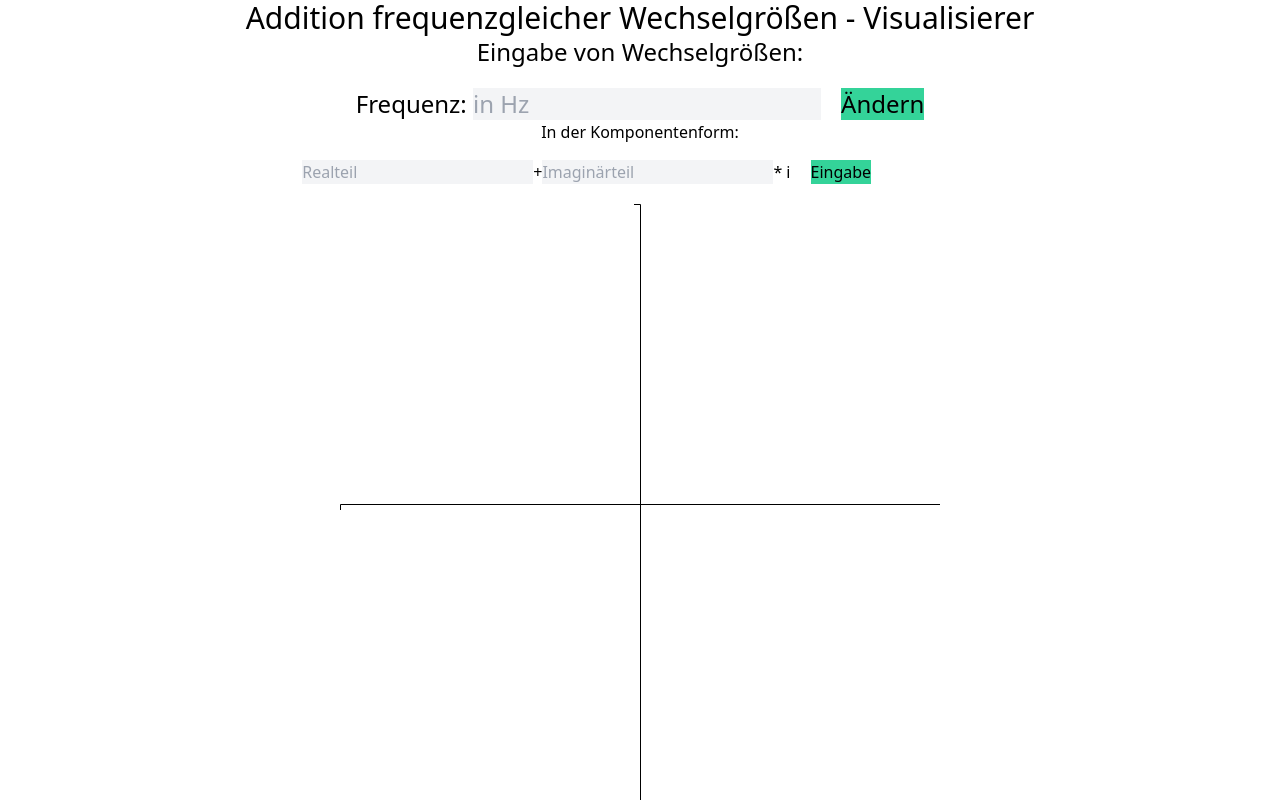
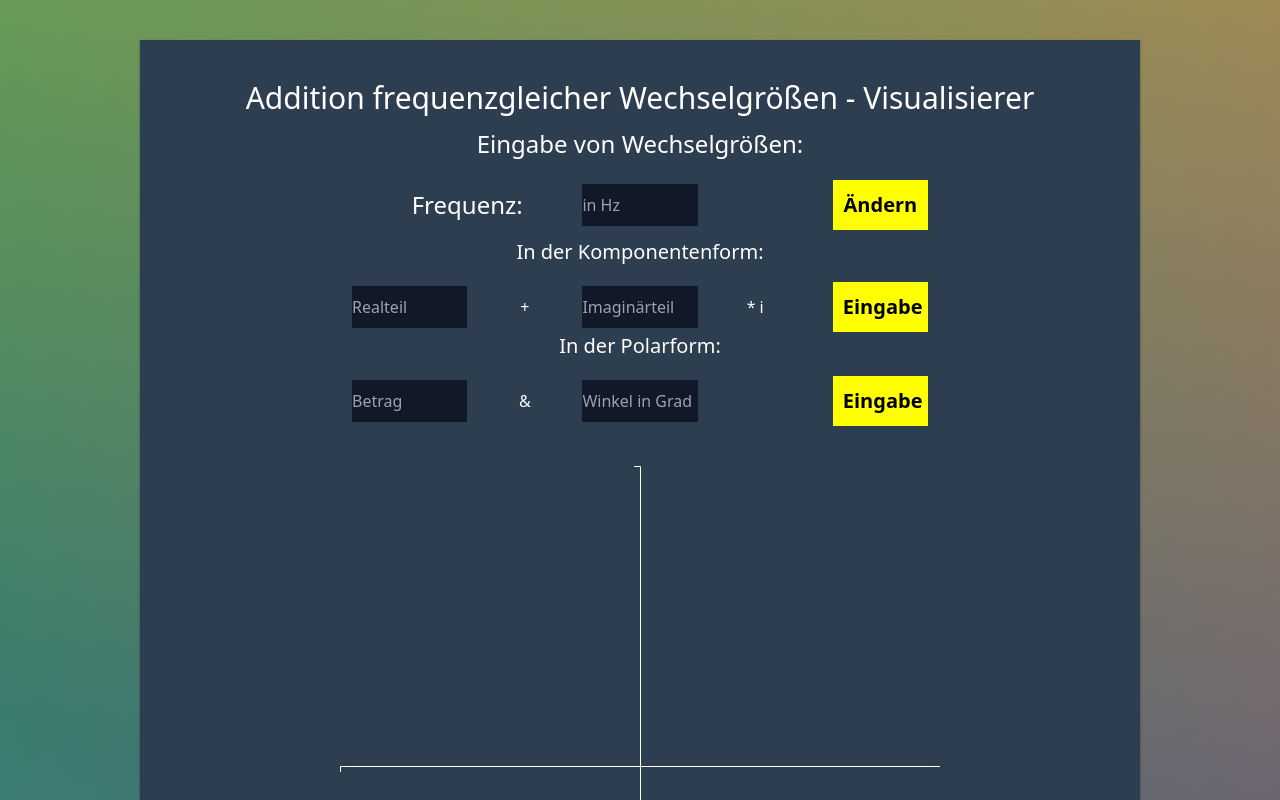
Before and after one commit to Julian-Sz/ete-addition-frequenzgleicher-wechselgroessen, a React (Create React App) app: page / in a window 1280 px wide. Shown: the top 800 px of the page. Built offline with nearby package versions, Linux system fonts and the light colour scheme; what distinct-colors would draw is missing.

Commit message:
big redesign, bugfixes

```diff
--- a/public/index.html
+++ b/public/index.html
@@ -15,6 +15,9 @@
   </head>
   <body>
     <noscript>You need to enable JavaScript to run this app.</noscript>
-    <div id="root"></div>
+    <div
+      id="root"
+      class="flex flex-col justify-center items-center relative"
+    ></div>
   </body>
 </html>
--- a/src/App.css
+++ b/src/App.css
@@ -2,6 +2,52 @@
 @tailwind components;
 @tailwind utilities;
 
+body,
+html {
+  overflow-x: hidden;
+}
+
+body {
+  background: linear-gradient(20deg, #3498db, #34495e, #e67e22);
+}
+
+.backgroundElement {
+  background: linear-gradient(135deg, #2ecc71, #8e44ad);
+  opacity: 0.5;
+}
+
 .App {
   text-align: center;
+  min-height: 100vh;
+  background: #2c3e50;
+  max-width: 1000px;
+  color: white;
+  box-shadow: 0 1px 3px rgba(0, 0, 0, 0.12), 0 1px 2px rgba(0, 0, 0, 0.24);
+  transition: all 0.3s cubic-bezier(0.25, 0.8, 0.25, 1);
 }
+
+.App:hover {
+  box-shadow: 0 14px 28px rgba(0, 0, 0, 0.25), 0 10px 10px rgba(0, 0, 0, 0.22);
+}
+
+.input-btn {
+  outline: 0;
+  position: relative;
+  display: inline-block;
+  font-size: 20px;
+  overflow: hidden;
+  cursor: pointer;
+  border: 2px solid #ffff00;
+  background: #ffff00;
+  color: #000;
+  font-weight: 600;
+  transition: box-shadow 0.5s ease-in-out, border-color 0.5s ease-in-out;
+}
+
+.input-btn:hover {
+  background-color: #ffff00;
+  color: #000;
+  box-shadow: 0 0 5px #ffff00, 0 0 20px rgb(255 255 0 / 0.8),
+    0 0 35px rgb(255 255 0 / 0.7), 0 0 50px rgb(255 255 0 / 0.6);
+  border-color: #fff;
+}
--- a/src/App.js
+++ b/src/App.js
@@ -30,7 +30,7 @@ function App() {
           // console.log(prev.zeigerarray);
           let real = action.payload.real;
           let imaginary = action.payload.imaginary;
-          let betrag = Math.sqrt(real ** 2 + imaginary ** 2);
+          let absolute = Math.sqrt(real ** 2 + imaginary ** 2);
           let angle = Math.atan(imaginary / real);
           if (real > 0 && imaginary < 0) {
             angle = Math.atan(imaginary / real) + 2 * Math.PI;
@@ -44,7 +44,27 @@ function App() {
                 nummer: zeigernummer,
                 real: real,
                 imaginary: imaginary,
-                betrag: betrag,
+                absolute: absolute,
+                angle: angle,
+                color: palette[zeigernummer].hex(),
+              },
+            ],
+          };
+        } else if (action.payload.type === "polar") {
+          let absolute = parseFloat(action.payload.absolute);
+          let angle = parseFloat(action.payload.angle);
+
+          let imaginary = Math.sin(angle) * absolute;
+          let real = Math.cos(angle) * absolute;
+
+          return {
+            zeigerarray: [
+              ...prev.zeigerarray,
+              {
+                nummer: zeigernummer,
+                real: real,
+                imaginary: imaginary,
+                absolute: absolute,
                 angle: angle,
                 color: palette[zeigernummer].hex(),
               },
@@ -74,9 +94,11 @@ function App() {
   });
 
   return (
-    <div className="App flex flex-col justify-center">
+    <>
+      <div className="backgroundElement h-full w-full absolute"></div>
+      <div className="App flex flex-col justify-center md:my-10 p-2 md:p-10 relative w-screen md:w-none">
         <header>
-        <h1 className="text-3xl">
+          <h1 className="text-xl md:text-3xl">
             Addition frequenzgleicher Wechselgrößen - Visualisierer
           </h1>
         </header>
@@ -88,6 +110,7 @@ function App() {
         </main>
         <footer>©2021 by Julian Szigethy</footer>
       </div>
+    </>
   );
 }
 
--- a/src/components/inputPrompt.js
+++ b/src/components/inputPrompt.js
@@ -6,25 +6,34 @@ export default function InputPrompt(props) {
     real: undefined,
     imaginary: undefined,
     frequency: undefined,
+    absolute: undefined,
+    angle: undefined,
   });
 
   return (
-    <div className="flex flex-col justify-center">
-      <h2 className="text-2xl mb-5">Eingabe von Wechselgrößen:</h2>
-      <h3 className="text-2xl">
-        Frequenz:{" "}
+    <div className="flex flex-col justify-center mb-10 items-center">
+      <h2 className="text-l md:text-2xl mb-5 my-3">
+        Eingabe von Wechselgrößen:
+      </h2>
+      <ul className="grid grid-cols-5 list-none justify-center items-center max-w-xl">
+        <h3
+          className="col-span-2 md:text-2xl align-middle"
+          style={{ height: "min-content" }}
+        >
+          Frequenz:
+        </h3>
         <input
           type="text"
           placeholder="in Hz"
-          className="bg-gray-100 hover:bg-gray-300"
+          className="h-5/6 bg-gray-900 hover:bg-gray-700"
           onChange={(e) => {
             setState((prev) => ({ ...prev, frequency: e.target.value }));
           }}
         ></input>
-        <input
-          type="submit"
-          value="Ändern"
-          className="ml-5 bg-green-400 hover:bg-green-600"
+        <span></span>
+        <button
+          type="button"
+          className="md:ml-5 input-btn p-2"
           onClick={() => {
             console.log(state);
             props.dispatch({
@@ -32,34 +41,33 @@ export default function InputPrompt(props) {
               payload: state.frequency,
             });
           }}
-        ></input>
+        >
+          Ändern
+        </button>
+        <h3 className="mb-4 md:text-xl md:mt-2 col-span-5">
+          In der Komponentenform:
         </h3>
-      <ul className="flex flex-col list-none">
-        <li className="flex flex-col">
-          <h3 className="mb-4">In der Komponentenform:</h3>
-          <span className="flex w-11/12 text-center justify-center mb-5">
         <input
           type="text"
           placeholder="Realteil"
-              className="bg-gray-100 hover:bg-gray-300"
+          className="h-5/6 bg-gray-900 hover:bg-gray-700"
           onChange={(e) => {
             setState((prev) => ({ ...prev, real: e.target.value }));
           }}
         ></input>
-            +
+        <span className="m-2">+</span>
         <input
           type="text"
           placeholder="Imaginärteil"
-              className="bg-gray-100 hover:bg-gray-300"
+          className="h-5/6 bg-gray-900 hover:bg-gray-700"
           onChange={(e) => {
             setState((prev) => ({ ...prev, imaginary: e.target.value }));
           }}
         ></input>
-            * i
-            <input
-              type="submit"
-              value="Eingabe"
-              className="ml-5 bg-green-400 hover:bg-green-600"
+        <span className="m-2">* i</span>
+        <button
+          type="button"
+          className="md:ml-5 input-btn p-2"
           onClick={() => {
             console.log(state);
             props.dispatch({
@@ -75,9 +83,52 @@ export default function InputPrompt(props) {
               payload: state.frequency,
             });
           }}
+        >
+          Eingabe
+        </button>
+        <h3 className="mb-4 md:text-xl col-span-5">In der Polarform:</h3>
+        <input
+          type="text"
+          placeholder="Betrag"
+          className="h-5/6 bg-gray-900 hover:bg-gray-700"
+          onChange={(e) => {
+            setState((prev) => ({ ...prev, absolute: e.target.value }));
+          }}
         ></input>
-          </span>
-        </li>
+        <span className="m-2">&amp;</span>
+        <input
+          type="text"
+          placeholder="Winkel in Grad"
+          className="h-5/6 bg-gray-900 hover:bg-gray-700"
+          onChange={(e) => {
+            setState((prev) => ({
+              ...prev,
+              angle: (e.target.value * Math.PI) / 180,
+            }));
+          }}
+        ></input>
+        <span></span>
+        <button
+          type="button"
+          className="md:ml-5 input-btn p-2"
+          onClick={() => {
+            console.log(state);
+            props.dispatch({
+              type: ACTIONS.ADD_ZEIGER,
+              payload: {
+                type: "polar",
+                absolute: state.absolute,
+                angle: state.angle,
+              },
+            });
+            props.dispatch({
+              type: ACTIONS.SET_FREQUENCY,
+              payload: state.frequency,
+            });
+          }}
+        >
+          Eingabe
+        </button>
       </ul>
     </div>
   );
--- a/src/components/spannung-zeitdiagramm.js
+++ b/src/components/spannung-zeitdiagramm.js
@@ -1,10 +1,12 @@
-import React, { useEffect } from "react";
+import React, { useEffect, useRef } from "react";
 import * as d3 from "d3";
 
 export default function SpannungZeitdiagramm(props) {
-  const maxBetrag = d3.max(props.store.zeigerarray, (zeiger) => zeiger.betrag);
+  const maxBetrag = d3.max(
+    props.store.zeigerarray,
+    (zeiger) => zeiger.absolute
+  );
 
-  const svgWidth = 1000;
   const svgHeight = 600;
   const svgPadding = 50;
   const viewedTime = 0.02;
@@ -17,14 +19,16 @@ export default function SpannungZeitdiagramm(props) {
 
   const spannungAxis = d3.axisLeft().scale(scaleSpannung);
 
-  const scaleTime = d3
-    .scaleLinear()
-    .domain([0, viewedTime])
-    .range([svgPadding, 1000]);
-
-  const timeAxis = d3.axisBottom().scale(scaleTime);
+  const zeitSVG = useRef(null);
 
   useEffect(() => {
+    const scaleTime = d3
+      .scaleLinear()
+      .domain([0, viewedTime])
+      .range([svgPadding, zeitSVG.current.getBoundingClientRect().width]);
+
+    const timeAxis = d3.axisBottom().scale(scaleTime);
+
     d3.selectAll(".axis-spannung").remove();
     d3.selectAll(".spannung-zeit-path").remove();
 
@@ -33,6 +37,7 @@ export default function SpannungZeitdiagramm(props) {
       .attr("class", "axis-spannung")
       .attr("transform", `translate(0, 300)`)
       .call(timeAxis);
+
     d3.select("#spannung-svg")
       .append("g")
       .attr("class", "axis-spannung")
@@ -43,7 +48,8 @@ export default function SpannungZeitdiagramm(props) {
       const sine = d3.range(0, viewedTime, 0.0001).map((t) => {
         return [
           t,
-          zeiger.betrag * Math.sin(2 * Math.PI * frequency * t + zeiger.angle),
+          zeiger.absolute *
+            Math.sin(2 * Math.PI * frequency * t + zeiger.angle),
         ];
       });
 
@@ -66,21 +72,15 @@ export default function SpannungZeitdiagramm(props) {
         .attr("fill", "none")
         .attr("stroke-width", "5");
     }
-  }, [
-    props.store,
-    frequency,
-    scaleSpannung,
-    scaleTime,
-    spannungAxis,
-    timeAxis,
-  ]);
+  }, [props.store, frequency, scaleSpannung, spannungAxis]);
 
   return (
     <div className="flex flex-col items-center">
       <svg
         id="spannung-svg"
-        width={svgWidth + svgPadding}
+        className="w-full"
         height={svgHeight}
+        ref={zeitSVG}
       ></svg>
     </div>
   );
--- a/src/components/spannungsListe.js
+++ b/src/components/spannungsListe.js
@@ -1,8 +1,10 @@
-import { dispatch } from "d3-dispatch";
 import React from "react";
 import { ACTIONS } from "./../App.js";
 
-const roundToX = (num = 0, X = 20) => +(Math.round(num + `e${X}`) + `e-${X}`);
+const roundToX = (num = 0, X = 20) =>
+  isNaN(+(Math.round(num + `e${X}`) + `e-${X}`))
+    ? 0
+    : +(Math.round(num + `e${X}`) + `e-${X}`);
 
 export default function SpannungsListe(props) {
   return (
@@ -20,15 +22,15 @@ export default function SpannungsListe(props) {
                 <u>U</u>
                 <sub>{zeiger.nummer}</sub>
               </strong>
-              <span>{roundToX(zeiger.betrag, 4)} V</span>
+              <span>{roundToX(zeiger.absolute, 4)} V</span>
               <span>{roundToX((zeiger.angle * 180) / Math.PI, 3)}</span>
               <span>
-                {zeiger.real} + {zeiger.imaginary} * i
+                {roundToX(zeiger.real, 3)} + {roundToX(zeiger.imaginary, 3)} * i
               </span>
               <span className="w-8">
                 <svg
                   xmlns="http://www.w3.org/2000/svg"
-                  className="hover:bg-gray-300 rounded-xl p-1 cursor-pointer"
+                  className="hover:bg-gray-300 hover:text-black rounded-xl p-1 cursor-pointer"
                   fill="currentColor"
                   viewBox="0 0 16 16"
                   onClick={() => {
--- a/src/components/zeigerdiagramm.js
+++ b/src/components/zeigerdiagramm.js
@@ -3,19 +3,23 @@ import * as d3 from "d3";
 import { motion } from "framer-motion";
 
 export default function Zeigerdiagramm(props) {
-  const maxBetrag = d3.max(props.store.zeigerarray, (zeiger) => zeiger.betrag);
+  const maxBetrag = d3.max(
+    props.store.zeigerarray,
+    (zeiger) => zeiger.absolute
+  );
 
   const scaleReal = d3
     .scaleLinear()
     .domain([-1 * maxBetrag - maxBetrag * 0.1, maxBetrag + maxBetrag * 0.1])
     .range([0, 600]);
 
+  // console.log("maxBetrag", typeof maxBetrag);
+  // console.log("realScaleDomain", [maxBetrag + maxBetrag * 0.1]);
+
   const scaleImaginary = d3
     .scaleLinear()
     .domain([maxBetrag + maxBetrag * 0.1, -1 * maxBetrag - maxBetrag * 0.1])
     .range([0, 600]);
-
-  console.log(maxBetrag);
 
   const realAxis = d3.axisBottom().scale(scaleReal);
   const imaginaryAxis = d3.axisLeft().scale(scaleImaginary);
@@ -40,14 +44,13 @@ export default function Zeigerdiagramm(props) {
     <div className="flex flex-col items-center mb-20">
       <div className="relative" style={{ width: 600, height: 600 }}>
         {props.store.zeigerarray.map((zeiger, index) => {
-          console.log(zeiger.color);
           return (
             <motion.div
               initial={{ rotate: `0rad` }}
               animate={{ rotate: `-${zeiger.angle}rad` }}
               className="absolute"
               style={{
-                width: scaleReal(zeiger.betrag) - 300,
+                width: scaleReal(zeiger.absolute) - 300,
                 top: 297.5,
                 left: 300,
                 height: 5,
```
Lines whose indentation alone changed are shown as unchanged.
